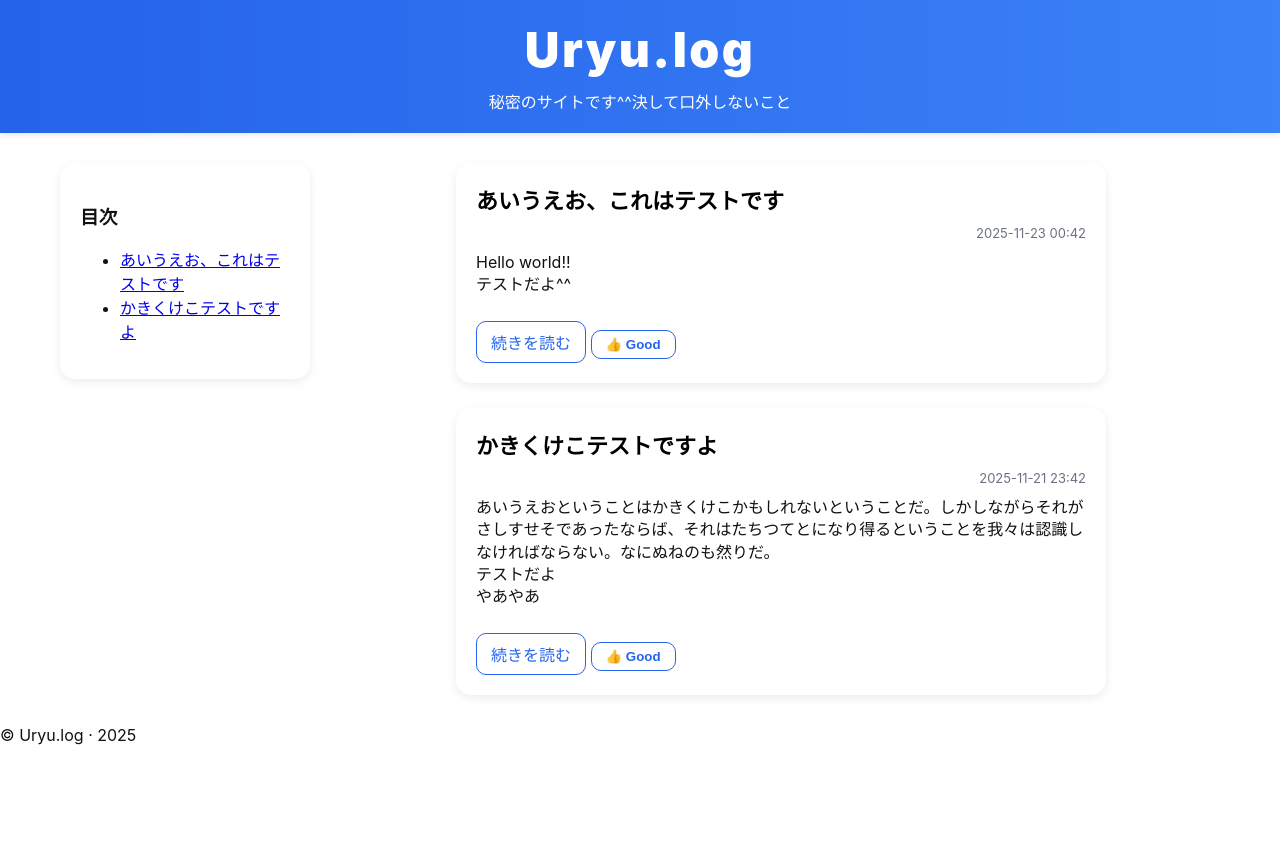
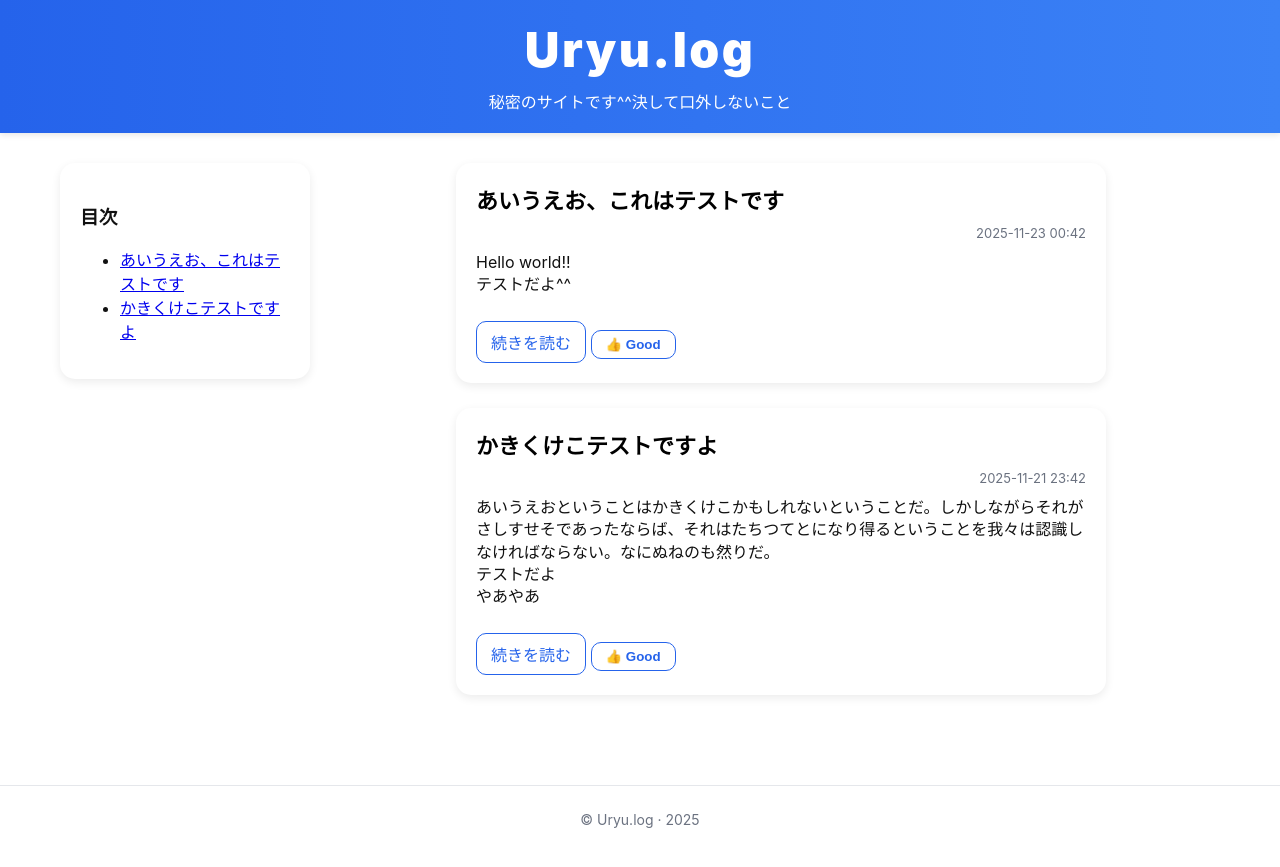
Before and after one commit to uyu77777/uyu77777.github.io, a Jekyll site: the page built from index.html, in a window 1280 px wide. Shown: the top 867 px of the page. Built offline with Jekyll 4.4.1, drawn with Linux system fonts in a browser that asks for light colours; the list of posts is cut into pages by our own code.

Commit message:
sorosoro

```diff
--- a/_layouts/default.html
+++ b/_layouts/default.html
@@ -24,9 +24,10 @@
         {{ content }}
     </main>
 
-    <footer>
-        <div class="container">© {{ site.title }} · {{ "now" | date: "%Y" }}</div>
+    <footer class="site-footer">
+        © {{ site.title }} · {{ "now" | date: "%Y" }}
     </footer>
+
 
 </body>
 
--- a/assets/css/style.css
+++ b/assets/css/style.css
@@ -248,3 +248,16 @@ body {
         max-width: 95%;
     }
 }
+
+/* ================================
+   Footer (はてなブログ風)
+================================ */
+.site-footer {
+    text-align: center;
+    padding: 25px 0;
+    margin-top: 60px;
+    font-size: 14px;
+    color: var(--muted);
+    border-top: 1px solid #e5e7eb;
+    /* 薄いグレーの上線 */
+}
```
